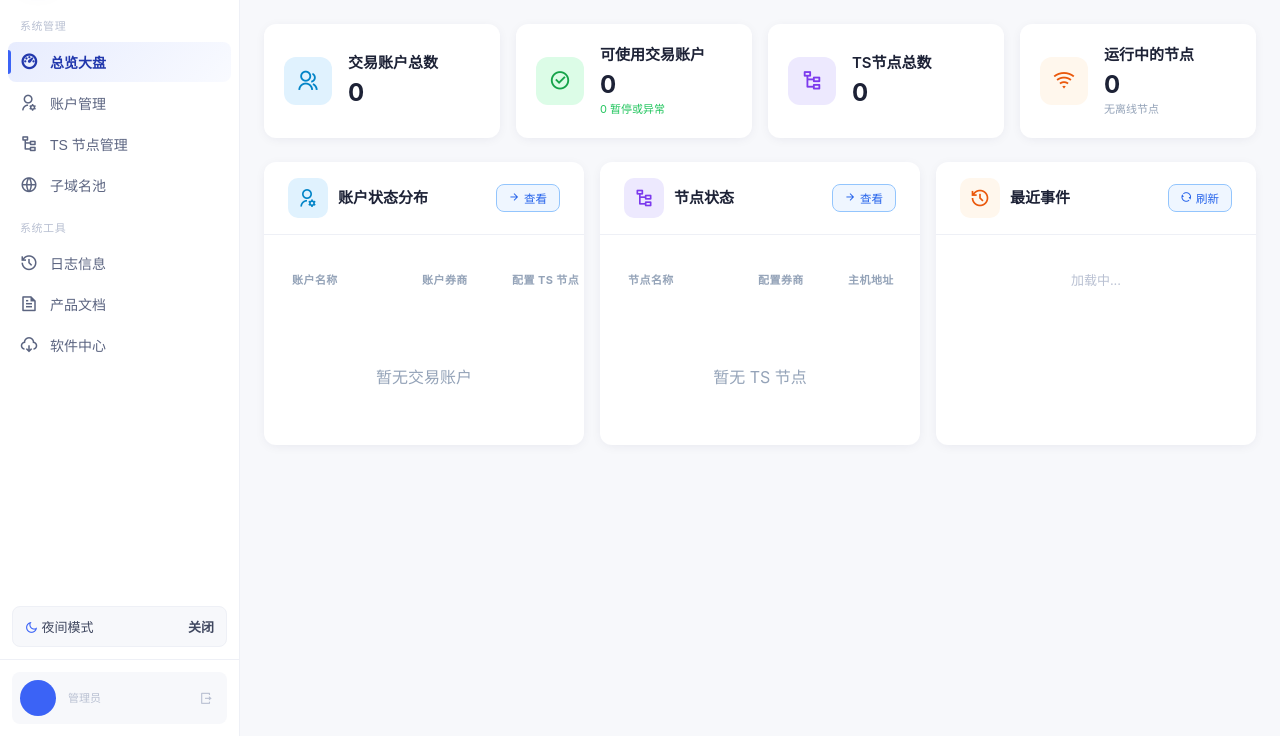
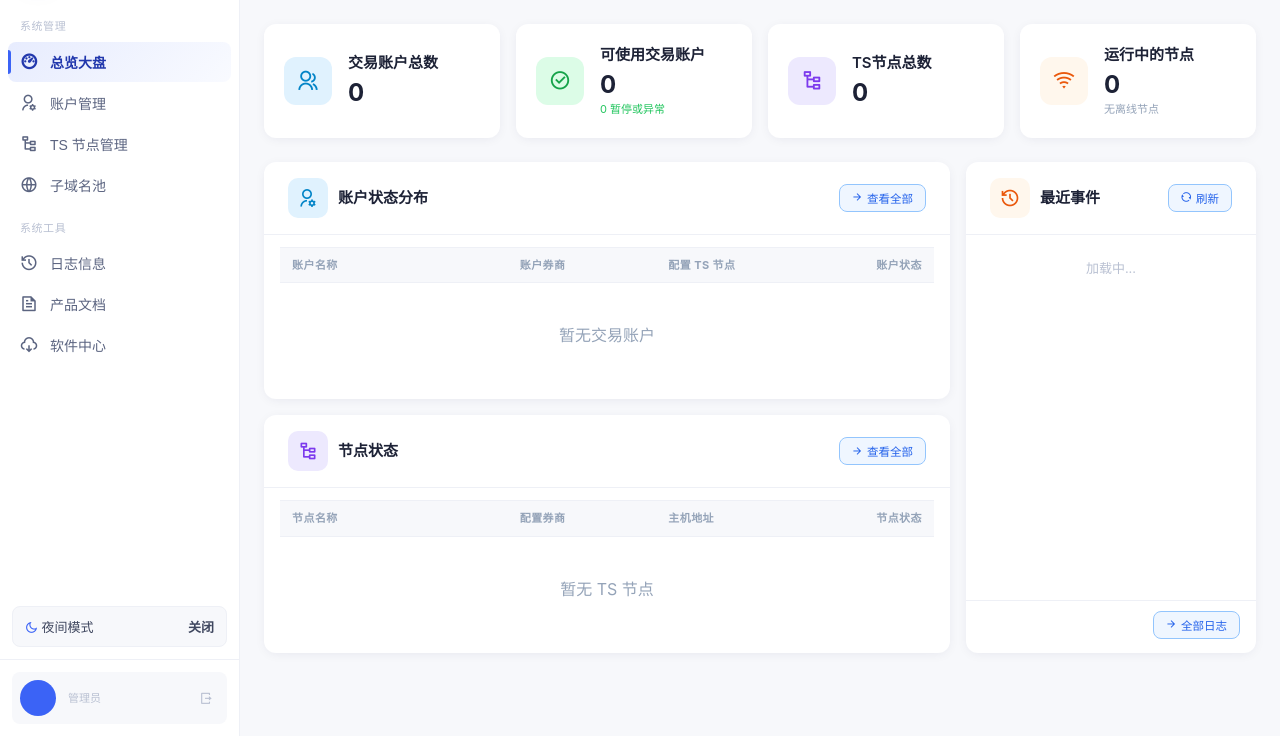
Before and after one commit to XiangzeLiu/EC_project, a FastAPI app: template Server_manager/templates/dashboard.html in a window 1280 px wide. Shown: the part 64-800 px from the top of the page. Run offline with FastAPI, Linux system fonts and the light colour scheme; the template is opened without the code that fills it, so the values that code supplies are empty; some libraries are stand-ins or nearby versions.

Commit message:
feat: reorganize manager account views

```diff
--- a/Server_manager/templates/dashboard.html
+++ b/Server_manager/templates/dashboard.html
@@ -550,11 +564,15 @@
 
 
 
-    /* Overview detail rows and audit log */
-    .overview-grid.ov-main { grid-template-columns: 1fr 1fr 1fr; align-items: stretch; }
-    .ov-list-head { display: grid; grid-template-columns: minmax(120px,1.1fr) minmax(80px,.7fr) minmax(120px,1fr) auto; gap: 10px; align-items: center; margin: 12px 16px 0; padding: 0 12px 4px; color: #94a3b8; font-size: 11px; font-weight: 700; letter-spacing: .04em; }
-    .ov-list-detail { padding: 8px 16px 16px; display: flex; flex-direction: column; gap: 10px; max-height: 430px; overflow: auto; }
-    .ov-detail-row { display: grid; grid-template-columns: minmax(120px,1.1fr) minmax(80px,.7fr) minmax(120px,1fr) auto; gap: 10px; align-items: center; padding: 12px; border: 1px solid #eef0f6; border-radius: 10px; background: #fbfcff; }
+    /* Overview detail tables and full-height recent-activity panel */
+    .overview-grid.ov-main { grid-template-columns:minmax(0,2.15fr) minmax(290px,.85fr); align-items:stretch; }
+    .overview-primary-stack { display:grid; grid-template-rows:minmax(0,1fr) minmax(0,1fr); gap:16px; min-width:0; }
+    .overview-primary-stack .panel, .ov-audit-panel { display:flex; flex-direction:column; min-height:0; }
+    .ov-list-head { display:grid; grid-template-columns:minmax(120px,1.1fr) minmax(80px,.7fr) minmax(120px,1fr) auto; gap:10px; align-items:center; margin:12px 16px 0; padding:9px 12px; border-top:1px solid #eef0f6; border-bottom:1px solid #eef0f6; background:#f7f8fb; color:#94a3b8; font-size:11px; font-weight:700; letter-spacing:.04em; }
+    .ov-list-detail { flex:1; min-height:0; max-height:300px; padding:0 16px 12px; display:flex; flex-direction:column; overflow:auto; }
+    .ov-detail-row { display:grid; grid-template-columns:minmax(120px,1.1fr) minmax(80px,.7fr) minmax(120px,1fr) auto; gap:10px; align-items:center; padding:11px 12px; border-bottom:1px solid #eef0f6; background:transparent; transition:background .15s ease; }
+    .ov-detail-row:hover { background:#f7f9fe; }
+    .ov-detail-row:last-child { border-bottom:0; }
     .ov-detail-main { min-width: 0; }
     .ov-detail-title { font-size: 13px; font-weight: 700; color: #1d2236; overflow: hidden; text-overflow: ellipsis; white-space: nowrap; }
     .ov-detail-sub { margin-top: 2px; font-size: 11px; color: #94a3b8; overflow: hidden; text-overflow: ellipsis; white-space: nowrap; }
@@ -566,11 +584,14 @@
     .ov-status-degraded { background:#fffbeb; color:#b45309; }
     .ov-status-offline { background:#fef2f2; color:#dc2626; }
     .ov-status-other { background:#eef4ff; color:#3b63f6; }
-    .audit-list { padding: 12px 16px 16px; display:flex; flex-direction:column; gap:10px; max-height:430px; overflow:auto; }
-    .audit-item { display:grid; grid-template-columns: 82px minmax(0,1fr); gap:10px; padding:12px; border:1px solid #eef0f6; border-radius:10px; background:#fbfcff; }
+    .ov-audit-panel .audit-list { flex:1; min-height:0; max-height:none; }
+    .audit-list { padding:0 16px 8px; display:flex; flex-direction:column; overflow:auto; }
+    .audit-item { display:grid; grid-template-columns:66px minmax(0,1fr); gap:10px; padding:13px 8px; border-bottom:1px solid #eef0f6; background:transparent; }
+    .audit-item:last-child { border-bottom:0; }
     .audit-time { color:#3b63f6; font-size:11px; font-weight:700; white-space:nowrap; }
     .audit-detail { color:#3f475f; font-size:13px; line-height:1.5; word-break:break-word; }
     .audit-meta { margin-top:4px; color:#94a3b8; font-size:11px; line-height:1.4; }
+    .ov-audit-foot { display:flex; justify-content:flex-end; padding:10px 16px 14px; border-top:1px solid #eef0f6; }
     .theme-toggle-wrap { padding: 0 12px 12px; }
     .theme-toggle { width:100%; display:flex; align-items:center; justify-content:space-between; gap:10px; padding:10px 12px; border:1px solid #eef0f6; border-radius:8px; background:#f7f8fb; color:#3f475f; cursor:pointer; font-size:13px; }
     .theme-toggle i { color:#3b63f6; }
@@ -731,13 +762,14 @@
         </div>
 
         <div class="overview-grid ov-main">
+          <div class="overview-primary-stack">
           <div class="panel">
             <div class="panel-header">
               <div class="panel-header-left">
                 <div class="tile-icon ti-blue"><i class="ri-user-settings-line"></i></div>
                 <h2 class="panel-title">账户状态分布</h2>
               </div>
-              <button onclick="switchTab('accounts')" class="btn-xs btn-pri"><i class="ri-arrow-right-line"></i> 查看</button>
+              <button onclick="switchTab('accounts')" class="btn-xs btn-pri"><i class="ri-arrow-right-line"></i> 查看全部</button>
             </div>
             <div class="ov-list-head"><span>账户名称</span><span>账户券商</span><span>配置 TS 节点</span><span>账户状态</span></div>
             <div class="ov-list-detail" id="ov-acct-list">
@@ -751,15 +783,16 @@
                 <div class="tile-icon ti-purple"><i class="ri-node-tree"></i></div>
                 <h2 class="panel-title">节点状态</h2>
               </div>
-              <button onclick="switchTab('server-economic')" class="btn-xs btn-pri"><i class="ri-arrow-right-line"></i> 查看</button>
+              <button onclick="switchTab('server-economic')" class="btn-xs btn-pri"><i class="ri-arrow-right-line"></i> 查看全部</button>
             </div>
             <div class="ov-list-head"><span>节点名称</span><span>配置券商</span><span>主机地址</span><span>节点状态</span></div>
             <div class="ov-list-detail" id="ov-node-list">
               <div style="text-align:center;padding:24px;color:#b9c0d2;font-size:13px">加载中...</div>
             </div>
           </div>
-
-          <div class="panel">
+          </div>
+
+          <div class="panel ov-audit-panel">
             <div class="panel-header">
               <div class="panel-header-left">
                 <div class="tile-icon ti-orange"><i class="ri-history-line"></i></div>
@@ -770,6 +803,7 @@
             <div class="audit-list" id="ov-audit-list">
               <div style="text-align:center;padding:24px;color:#b9c0d2;font-size:13px">加载中...</div>
             </div>
+            <div class="ov-audit-foot"><button onclick="switchTab('audit')" class="btn-xs btn-pri"><i class="ri-arrow-right-line"></i> 全部日志</button></div>
           </div>
         </div>
       </section>
@@ -2684,6 +2729,31 @@ function onDomainSelectionChanged(selectId,inputId){var select=document.getEleme
 // ═══════════════════════════════════════════════════
 //  账户管理
 // ═══════════════════════════════════════════════════
+function switchAccountTab(tab){
+  var root=document.getElementById('accounts-tabs');
+  if(!root||(tab!=='status'&&tab!=='register'))return;
+  root.querySelectorAll('[data-account-tab]').forEach(function(button){
+    var active=button.getAttribute('data-account-tab')===tab;
+    button.classList.toggle('active',active);
+    button.setAttribute('aria-selected',active?'true':'false');
+  });
+  document.querySelectorAll('#mod-accounts [data-account-view]').forEach(function(view){
+    view.classList.toggle('active',view.getAttribute('data-account-view')===tab);
+  });
+  var refresh=document.getElementById('btn-refresh-accts');
+  if(refresh)refresh.classList.toggle('account-refresh-hidden',tab!=='status');
+}
+
+function initAccountTabs(){
+  var root=document.getElementById('accounts-tabs');
+  if(!root||root.dataset.initialized==='1')return;
+  root.dataset.initialized='1';
+  root.querySelectorAll('[data-account-tab]').forEach(function(button){
+    button.addEventListener('click',function(){switchAccountTab(button.getAttribute('data-account-tab'));});
+  });
+  switchAccountTab('status');
+}
+
 async function refreshAccounts(){
   try{
     var btn=document.getElementById('btn-refresh-accts');
@@ -3305,6 +3375,7 @@ function tryRenderOverview(){
 }
 
 /* 初始化创建表单角色联动 */
+initAccountTabs();
 onCreateRoleChanged();
 refreshDomainOptions();
 [
```
Also changed, not shown: other parts of Server_manager/templates/dashboard.html (+42 -7 lines), tests/test_finance_overview.py (+26 -0 lines).
